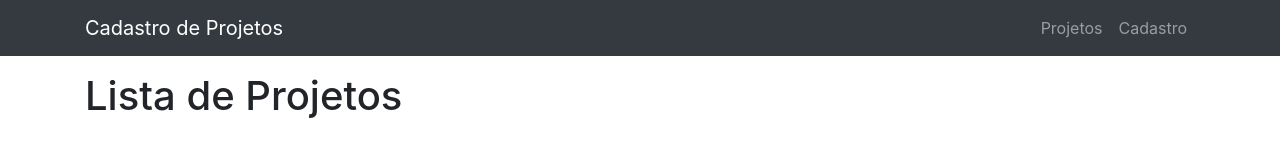
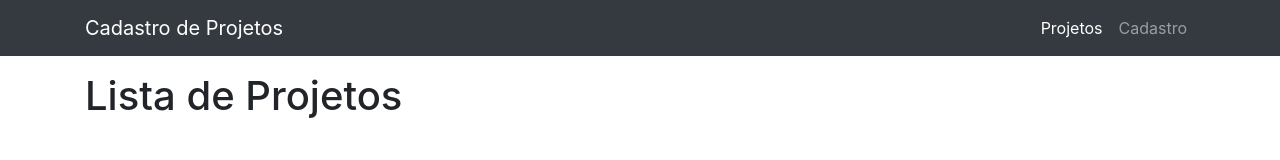
Before and after one commit to dudstecnologia/desafio-fpf-front, a Vue app: page / in a window 1280 px wide. Shown: the top 160 px of the page. Built offline with nearby package versions, Linux system fonts and the light colour scheme; what vue-sweetalert2 would draw is missing.

Commit message:
Navbar com rotas ativas

```diff
--- a/src/components/NavBar.vue
+++ b/src/components/NavBar.vue
@@ -1,18 +1,16 @@
 <template>
   <b-navbar toggleable="lg" type="dark" variant="dark">
-      <div class="container">
-    <b-navbar-brand to="/">Cadastro de Projetos</b-navbar-brand>
+    <div class="container">
+      <b-navbar-brand to="/">Cadastro de Projetos</b-navbar-brand>
 
-    <b-navbar-toggle target="nav-collapse"></b-navbar-toggle>
+      <b-navbar-toggle target="nav-collapse"></b-navbar-toggle>
 
-    <b-collapse id="nav-collapse" is-nav>
+      <b-collapse id="nav-collapse" is-nav>
       <b-navbar-nav class="ml-auto">
-          <b-navbar-nav>
-            <b-nav-item to="/">Projetos</b-nav-item>
-            <b-nav-item to="/cadastro">Cadastro</b-nav-item>
-        </b-navbar-nav>
+        <b-nav-item :to="{ name: 'lista' }" exact>Projetos</b-nav-item>
+        <b-nav-item :to="{ name: 'cadastro' }">Cadastro</b-nav-item>
       </b-navbar-nav>
-    </b-collapse>
+      </b-collapse>
     </div>
   </b-navbar>
 </template>
--- a/src/router/index.js
+++ b/src/router/index.js
@@ -6,5 +6,7 @@ import routes from './routes'
 Vue.use(VueRouter)
 
 export default new VueRouter({
-  routes
+  routes,
+  linkActiveClass: 'active',
+  linkExactActiveClass: 'exact-active',
 })
```
